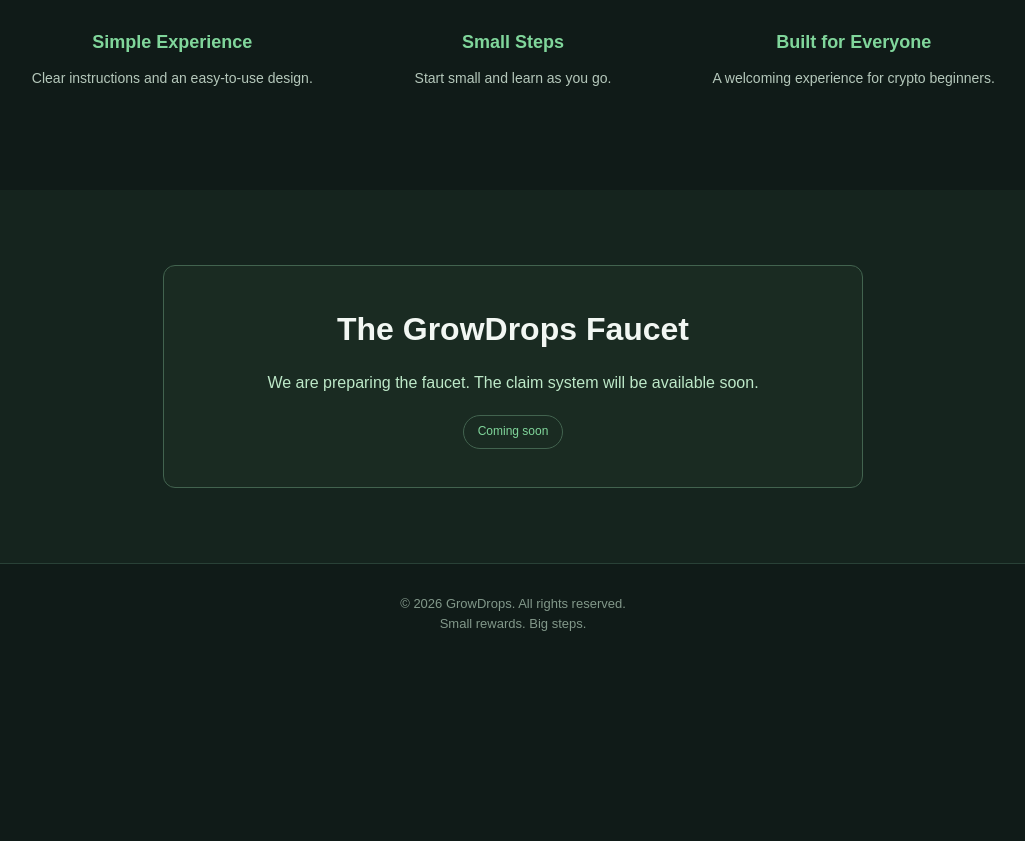
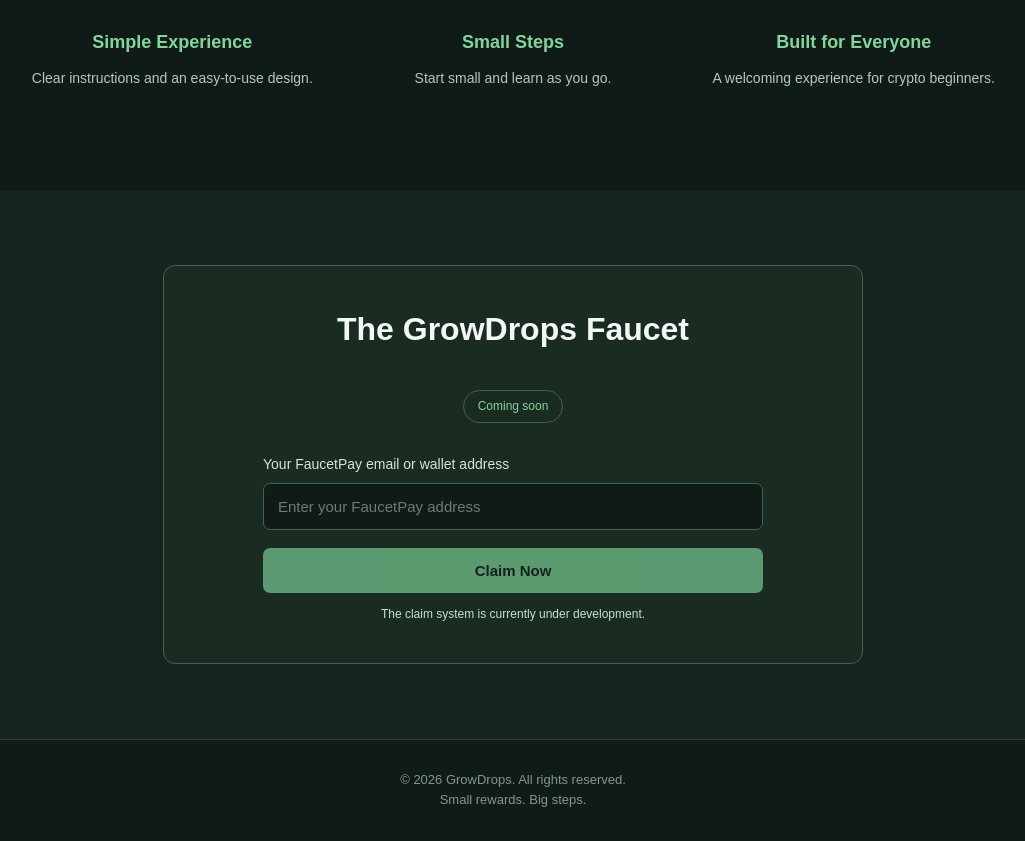
Before and after one commit to M3br2691/growdrops, a plain HTML site: page index.html in a window 1280 px wide. Shown: the part 1353-2194 px from the top of the page, without its empty margins (127-1152 px from the left). Before the commit the page ends 2018 px from the top, so only its background shows below. Drawn offline with Linux system fonts and the light colour scheme.

Commit message:
Update index.html

```diff
--- a/index.html
+++ b/index.html
@@ -215,7 +215,48 @@
             color: #82988a;
             font-size: 13px;
         }
+        .claim-form {
+            max-width: 500px;
+            margin: 30px auto 0;
+            text-align: left;
+        }
 
+        .claim-form label {
+            display: block;
+            color: #d4e6d9;
+            margin-bottom: 8px;
+            font-size: 14px;
+        }
+
+        .claim-form input {
+            width: 100%;
+            padding: 14px;
+            border: 1px solid #42634f;
+            border-radius: 7px;
+            background: #101b18;
+            color: #f2f7f3;
+            font-size: 15px;
+            margin-bottom: 18px;
+        }
+
+        .claim-form input:focus {
+            outline: 2px solid #80d69b;
+        }
+
+        .claim-button {
+            width: 100%;
+            border: none;
+            cursor: not-allowed;
+            opacity: 0.65;
+            font-family: inherit;
+        }
+
+        .claim-note {
+            color: #82988a;
+            font-size: 12px;
+            text-align: center;
+            margin-top: 15px;
+        }
         @media (max-width: 700px) {
             header {
                 flex-direction: column;
@@ -349,12 +390,28 @@
             <div class="faucet-box">
                 <h2>The GrowDrops Faucet</h2>
 
-                <p>
-                    We are preparing the faucet.
-                    The claim system will be available soon.
-                </p>
+                <span class="status">Coming soon</span>
 
-                <span class="status">Coming soon</span>
+<form class="claim-form">
+    <label for="wallet">Your FaucetPay email or wallet address</label>
+
+    <input
+        type="text"
+        id="wallet"
+        name="wallet"
+        placeholder="Enter your FaucetPay address"
+        autocomplete="off"
+        disabled
+    >
+
+    <button class="button claim-button" type="button" disabled>
+        Claim Now
+    </button>
+
+    <p class="claim-note">
+        The claim system is currently under development.
+    </p>
+</form>
             </div>
         </section>
     </main>
```
